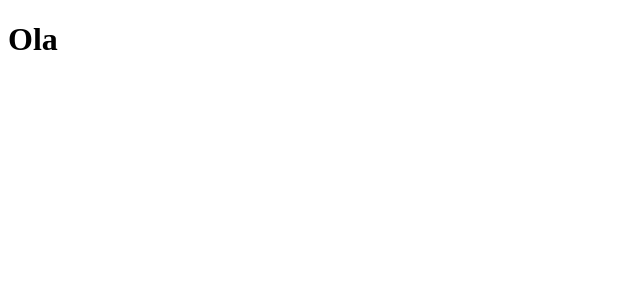
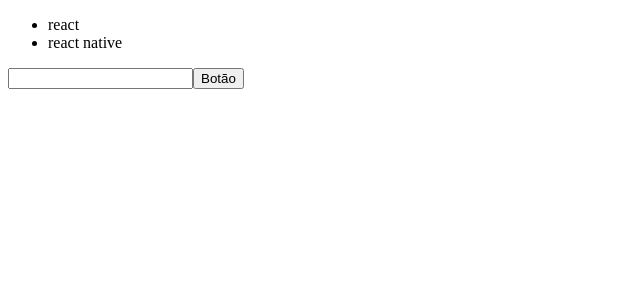
Before and after one commit to guistetter/goStack-react-hooks, a React (Create React App) app: page / in a window 1280 px wide. Shown: the top 300 px of the page, without its empty margins (0-640 px from the left). Built offline with nearby package versions, Linux system fonts and the light colour scheme.

Commit message:
estudando useState

```diff
--- a/src/App.js
+++ b/src/App.js
@@ -1,10 +1,28 @@
-import React from 'react';
+import React, { useState } from 'react';
 
 function App() {
+  const [tech, setTech] = useState(['react', 'react native']);
+  const [newTech, setNewTech] = useState('');
+  function handleAdd() {
+    setTech([...tech, newTech]);
+    setNewTech('');
+  }
   return (
-    <div className="App">
-      <h1>Ola</h1>
-    </div>
+    <>
+      <ul>
+        {tech.map((t) => (
+          <li key={t}>{t}</li>
+        ))}
+      </ul>
+      <input
+        type="text"
+        value={newTech}
+        onChange={(e) => setNewTech(e.target.value)}
+      />
+      <button type="button" onClick={handleAdd}>
+        Botão
+      </button>
+    </>
   );
 }
 
```
